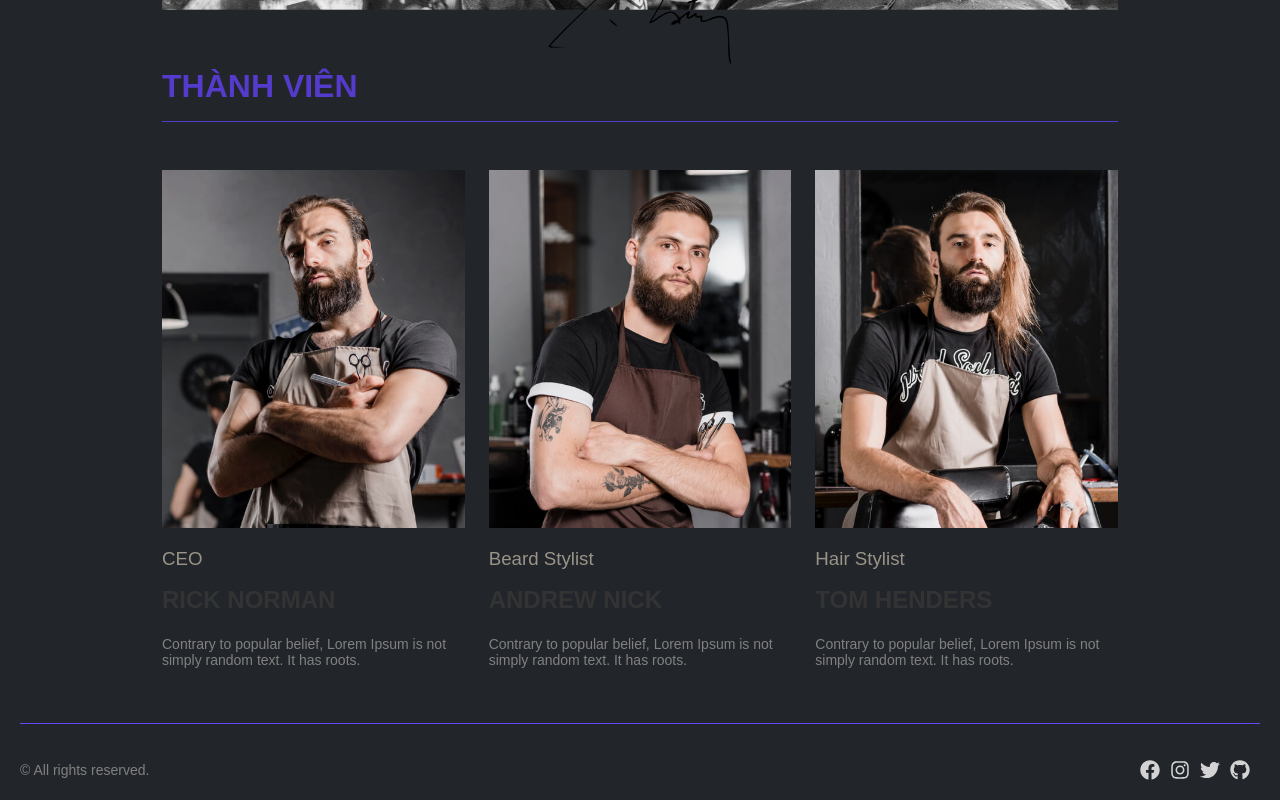
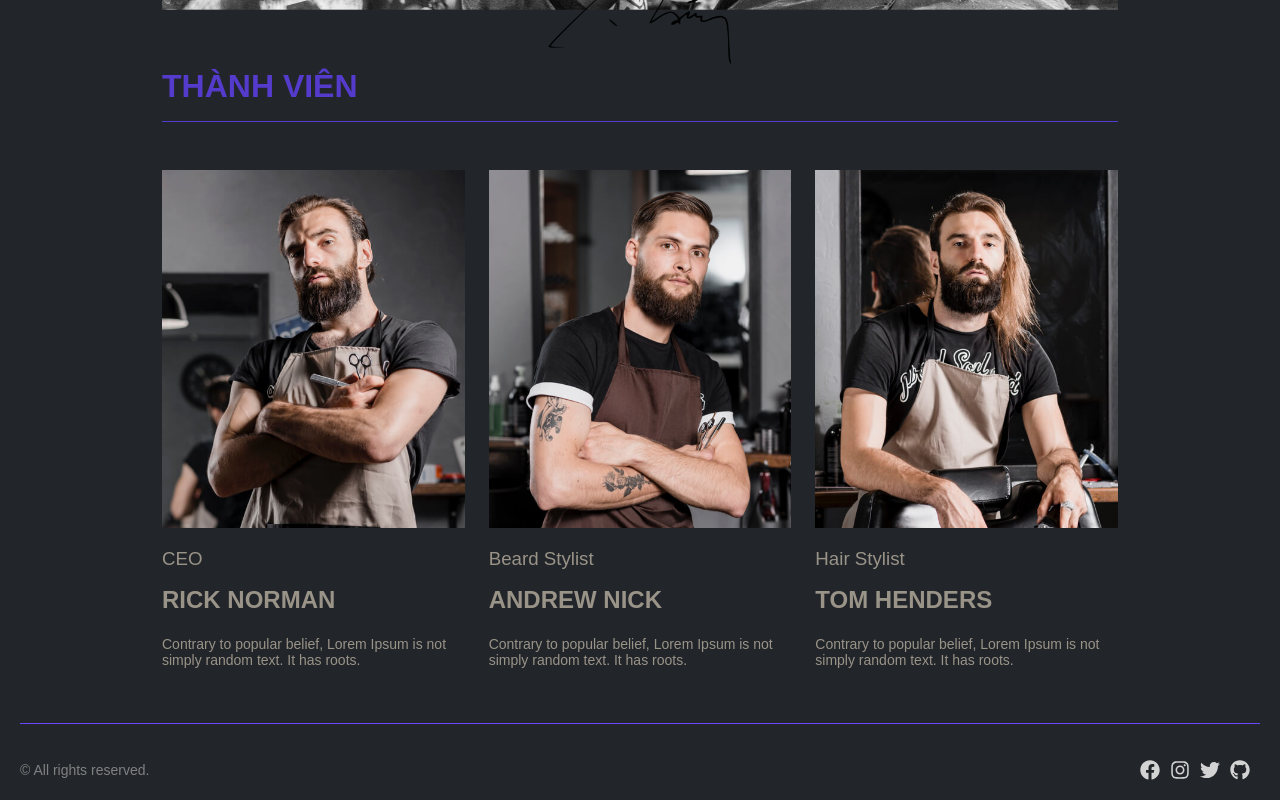
Before and after one commit to MaiThanhPhuc/ui-EC-hairsalon, a React (Create React App) app: page /aboutus in a window 1280 px wide. Shown: the part 947-1747 px from the top of the page. Built offline with nearby package versions, Linux system fonts and the light colour scheme.

Commit message:
css aboutus

```diff
--- a/src/Pages/About/About.js
+++ b/src/Pages/About/About.js
@@ -60,10 +60,10 @@ function About() {
                         <h3 style={{ color:"#9a9388", fontWeight:"500", margin:"1rem 0"}}>
                            CEO
                         </h3>
-                        <h2 style={{marginBottom:"1rem"}}>
+                        <h2 style={{color:"#9a9388",marginBottom:"1rem"}}>
                             RICK NORMAN
                         </h2>
-                        <p style={{}}>
+                        <p style={{color:"#9a9388"}}>
                             Contrary to popular belief, Lorem Ipsum is not simply random text. It has roots.
                         </p>
                     </Grid>
@@ -77,10 +77,10 @@ function About() {
                         <h3 style={{ color:"#9a9388", fontWeight:"500", margin:"1rem 0"}}>
                            Beard Stylist
                         </h3>
-                        <h2 style={{marginBottom:"1rem"}}>
+                        <h2 style={{color:"#9a9388",marginBottom:"1rem"}}>
                             ANDREW NICK
                         </h2>
-                        <p style={{}}>
+                        <p style={{color:"#9a9388"}}>
                             Contrary to popular belief, Lorem Ipsum is not simply random text. It has roots.
                         </p>
                     </Grid>
@@ -94,10 +94,10 @@ function About() {
                         <h3 style={{  color:"#9a9388", fontWeight:"500", margin:"1rem 0"}}>
                            Hair Stylist
                         </h3>
-                        <h2 style={{marginBottom:"1rem"}}>
+                        <h2 style={{color:"#9a9388",marginBottom:"1rem"}}>
                             TOM HENDERS
                         </h2>
-                        <p style={{marginBottom:"3rem"}}>
+                        <p style={{color:"#9a9388",marginBottom:"3rem"}}>
                             Contrary to popular belief, Lorem Ipsum is not simply random text. It has roots.
                         </p>
                     </Grid>
```
